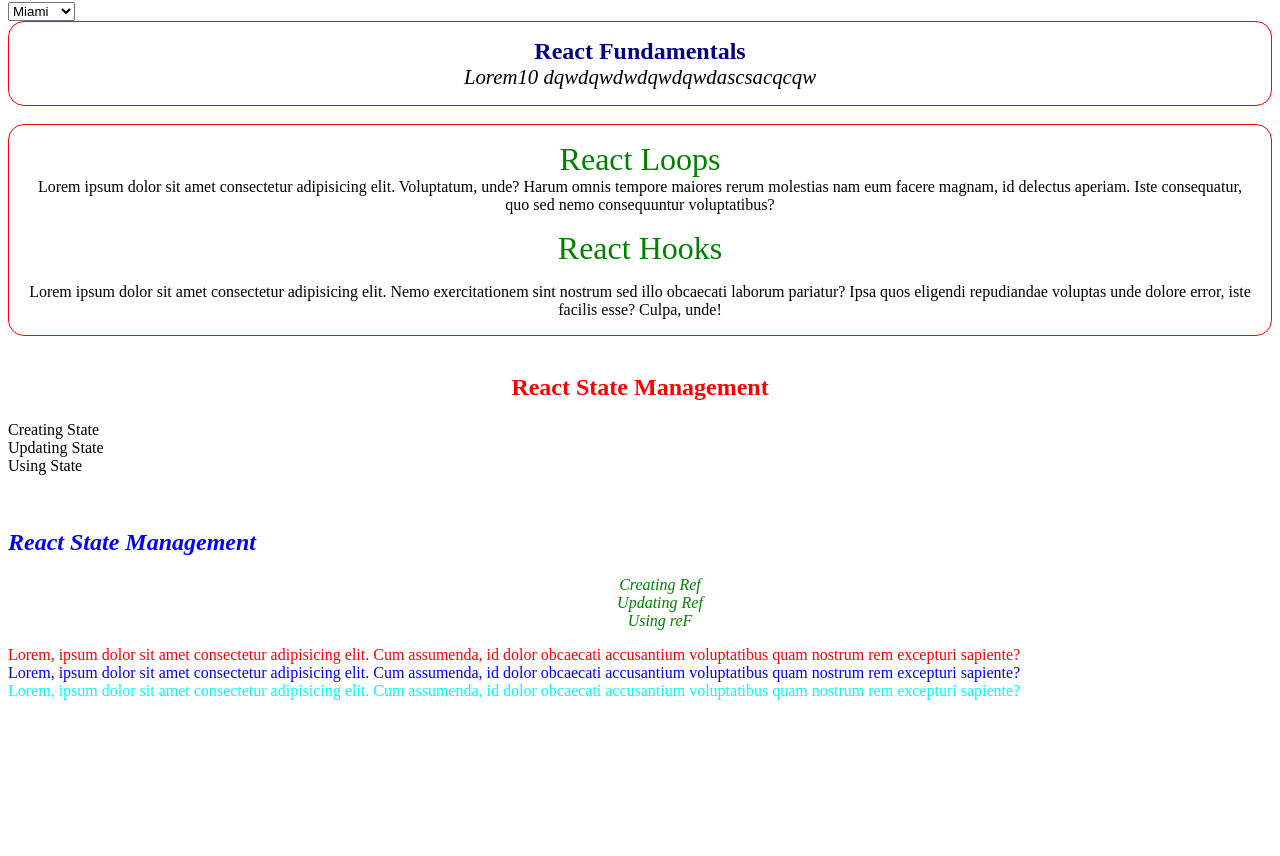
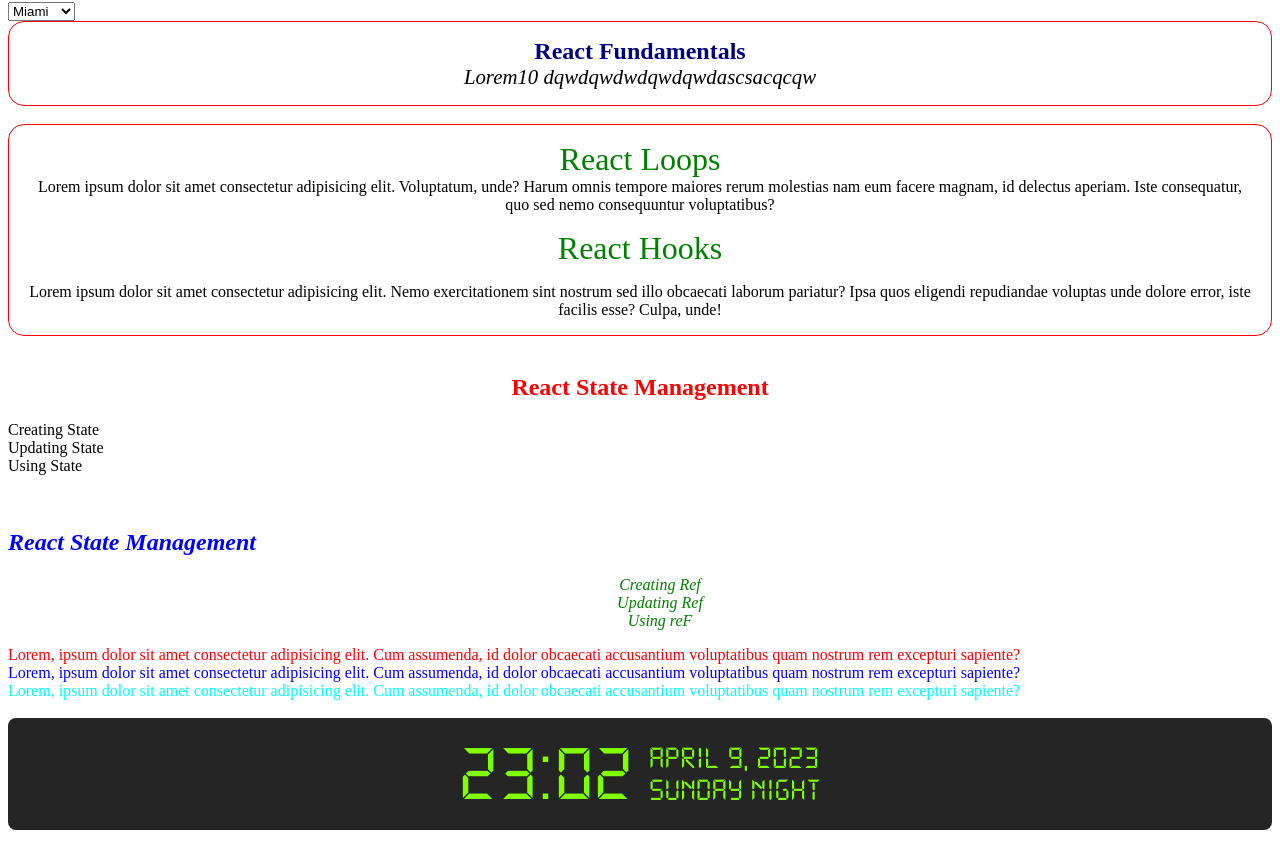
Before and after one commit to Krpiszez/FrontEndProjects, a React (Create React App) app: page / in a window 1280 px wide. Shown: the part 772-1628 px from the top of the page. Before the commit the page ends 1498 px from the top, so only its background shows below. Built offline with nearby package versions, Linux system fonts and the light colour scheme.

Commit message:
digital clock app - moment()

```diff
--- a/package.json
+++ b/package.json
@@ -6,6 +6,7 @@
     "@testing-library/jest-dom": "^5.16.5",
     "@testing-library/react": "^13.4.0",
     "@testing-library/user-event": "^13.5.0",
+    "moment": "^2.29.4",
     "react": "^18.2.0",
     "react-dom": "^18.2.0",
     "react-scripts": "5.0.1",
--- a/src/App.js
+++ b/src/App.js
@@ -9,6 +9,7 @@ import Style1 from "./components/03-styles/style1";
 import Style2 from "./components/03-styles/style2";
 import Style3 from "./components/03-styles/style3";
 import Style4 from "./components/03-styles/style4";
+import DigitalClockApplication1 from "./components/04-digital-clock-application/digital-clock-app1";
 
 const App = () => {
     return (
@@ -37,6 +38,8 @@ const App = () => {
             <br/>
             <Style4 />
             <br/>
+            <DigitalClockApplication1 />
+            <br/>
         </div>
     )
 };
--- a/src/components/03-styles/style2.js
+++ b/src/components/03-styles/style2.js
@@ -16,10 +16,10 @@ const Style2 = () => {
         margin: "0",
     };
 
-    console.log({
-        ...styles2,
-        padding: "1rem"
-    })
+    // console.log({
+    //     ...styles2,
+    //     padding: "1rem"
+    // })
 
     return (
         <section style={styles}>
--- /dev/null
+++ b/src/components/04-digital-clock-application/digital-clock-app1.js
@@ -0,0 +1,39 @@
+import React from 'react';
+import "./digital-clock-app1.scss";
+import moment from 'moment/moment';
+
+const DigitalClockApplication1 = () => {
+    const dateTime = moment();
+    console.log(dateTime);
+
+    const dateStr = dateTime.format("LL");
+    const timeStr = dateTime.format("HH:mm");
+    const dayStr = dateTime.format("dddd");
+    const hour = dateTime.format("HH");
+    console.log(hour);
+    let message;
+
+    if(hour >= 6 && hour < 11){
+        message = "Morning";
+    } else if (hour >=11 && hour < 14){
+        message = "Noon";
+    } else if (hour >=14 && hour < 17){
+        message = "AfterNoon";
+    } else if (hour >=17 && hour < 22){
+        message = "Evening";
+    } else {
+        message = "Night";
+    }
+
+    return (
+        <div className='digital-clock-app-container'>
+            <div className='time'>{timeStr}</div>
+            <div>
+                <div className='date'>{dateStr}</div>
+                <div className='day'>{dayStr} {message}</div>
+            </div>
+        </div>
+    )
+};
+
+export default DigitalClockApplication1;
--- /dev/null
+++ b/src/components/04-digital-clock-application/digital-clock-app1.scss
@@ -0,0 +1,21 @@
+@font-face {
+    font-family: "digital";
+    src: url("../../assets/font/ds-digi.ttf");
+}
+
+.digital-clock-app-container {
+    background-color: rgb(37, 37, 37);
+    border-radius: 0.5rem;
+    color: chartreuse;
+    display: flex;
+    justify-content: center;
+    align-items: center;
+    gap: 1rem;
+    padding: 1rem;
+    font-size: 2rem;
+    font-family: 'digital';
+
+    .time{
+        font-size: 5rem;
+    }
+}
```
Also changed, not shown: src/assets/font/ds-digi.ttf (added), 1 other file (tests, documents, lock files or other folders).
